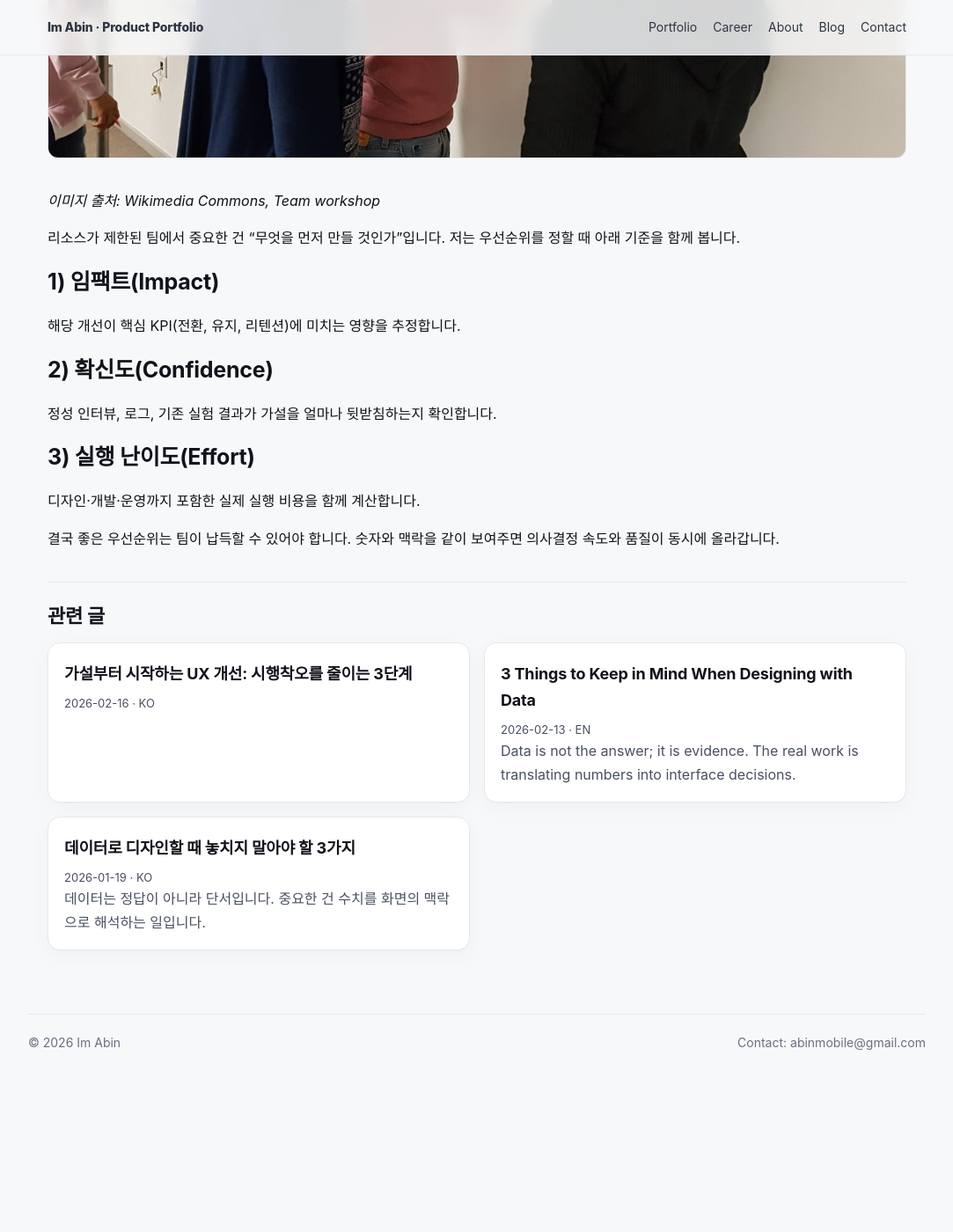
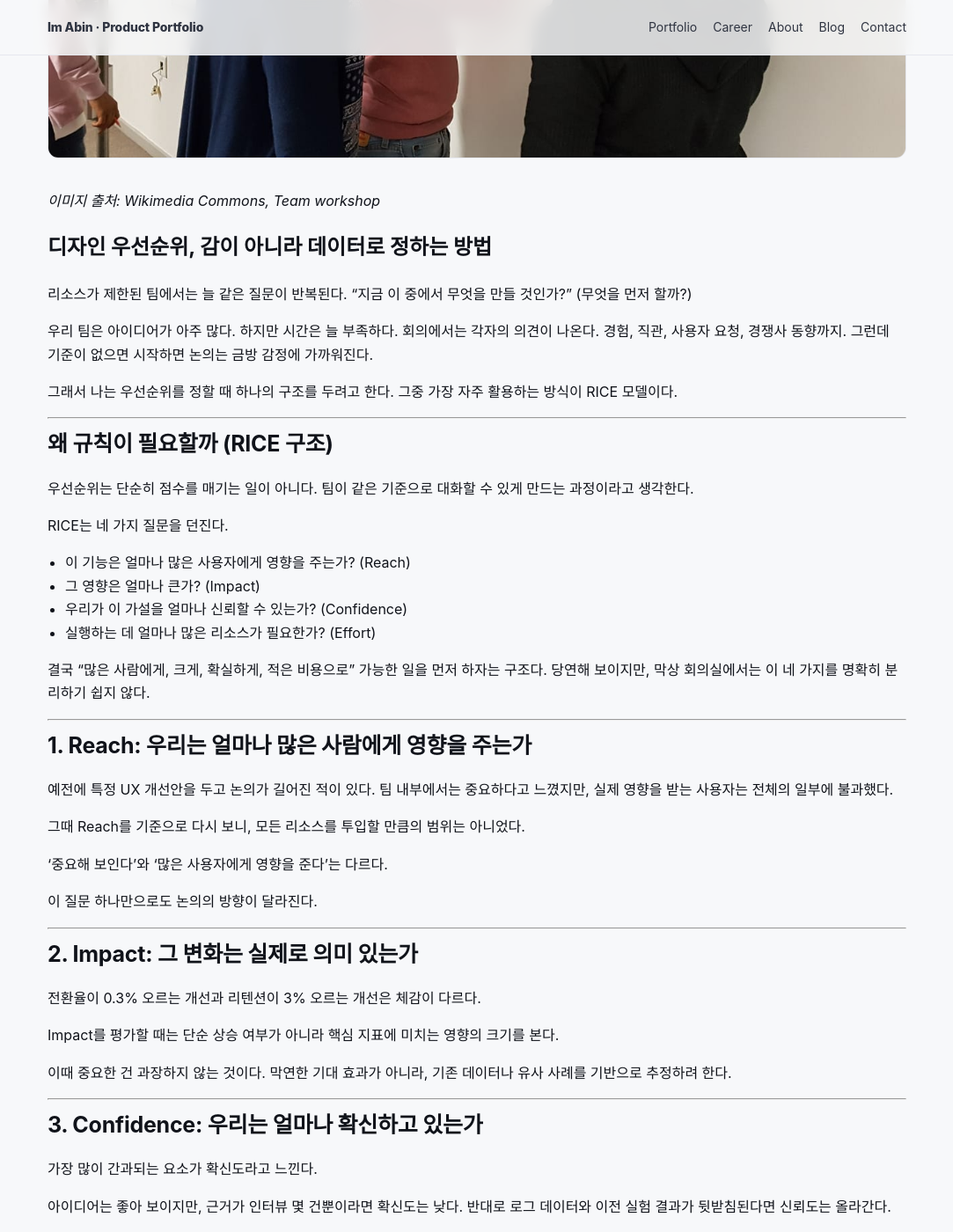
Before and after one commit to ima-bin/ima-bin.github.io, a Jekyll site: the page built from _posts/2026-02-16-data-driven-design-prioritization-ko.md, in a window 1280 px wide and 1400 px high, scrolled down 587 px. Shown: the whole window at 88% size, without its empty margins (98-1181 px from the left). Built offline with Jekyll 4.4.1, drawn with Linux system fonts in a browser that asks for light colours; our own code applies the rules of GitHub Pages for plain Markdown files; before the commit the page ends 1819 px from its top, so only the background shows below that; some of the changed text lies outside the part shown.

Commit message:
Update blog posts and add RICE framework image

```diff
--- a/_posts/2026-02-16-data-driven-design-prioritization-ko.md
+++ b/_posts/2026-02-16-data-driven-design-prioritization-ko.md
@@ -1,23 +1,135 @@
 ---
 title: "디자인 우선순위, 감이 아니라 데이터로 정하는 방법"
-date: 2026-02-16 11:06:00 +0900
+date: 2025-12-16 11:06:00 +0900
 lang_label: "KO"
-description: "Impact·Confidence·Effort 기준으로 디자인 우선순위를 정하고 팀 합의를 빠르게 만드는 데이터 기반 의사결정 방법을 정리합니다."
+description: "Reach·Impact·Confidence·Effort 기준으로 디자인 우선순위를 정하고 팀 합의를 빠르게 만드는 데이터 기반 의사결정 방법을 정리합니다."
 og_image: "/assets/blog/team-workshop.jpg"
 ---
 ![팀 워크숍 장면](/assets/blog/team-workshop.jpg)
 
 _이미지 출처: Wikimedia Commons, [Team workshop](https://commons.wikimedia.org/wiki/File:Team_workshop.jpg)_
 
-리소스가 제한된 팀에서 중요한 건 "무엇을 먼저 만들 것인가"입니다. 저는 우선순위를 정할 때 아래 기준을 함께 봅니다.
 
-## 1) 임팩트(Impact)
-해당 개선이 핵심 KPI(전환, 유지, 리텐션)에 미치는 영향을 추정합니다.
+# 디자인 우선순위, 감이 아니라 데이터로 정하는 방법
 
-## 2) 확신도(Confidence)
-정성 인터뷰, 로그, 기존 실험 결과가 가설을 얼마나 뒷받침하는지 확인합니다.
+리소스가 제한된 팀에서는 늘 같은 질문이 반복된다.
+“지금 이 중에서 무엇을 만들 것인가?” (무엇을 먼저 할까?)
 
-## 3) 실행 난이도(Effort)
-디자인·개발·운영까지 포함한 실제 실행 비용을 함께 계산합니다.
 
-결국 좋은 우선순위는 팀이 납득할 수 있어야 합니다. 숫자와 맥락을 같이 보여주면 의사결정 속도와 품질이 동시에 올라갑니다.
+우리 팀은 아이디어가 아주 많다. 하지만 시간은 늘 부족하다.
+회의에서는 각자의 의견이 나온다. 경험, 직관, 사용자 요청, 경쟁사 동향까지.
+그런데 기준이 없으면 시작하면 논의는 금방 감정에 가까워진다.
+
+그래서 나는 우선순위를 정할 때 하나의 구조를 두려고 한다.
+그중 가장 자주 활용하는 방식이 RICE 모델이다.
+
+---
+
+## 왜 규칙이 필요할까 (RICE 구조)
+
+우선순위는 단순히 점수를 매기는 일이 아니다.
+팀이 같은 기준으로 대화할 수 있게 만드는 과정이라고 생각한다.
+
+RICE는 네 가지 질문을 던진다.
+
+* 이 기능은 얼마나 많은 사용자에게 영향을 주는가? (Reach)
+* 그 영향은 얼마나 큰가? (Impact)
+* 우리가 이 가설을 얼마나 신뢰할 수 있는가? (Confidence)
+* 실행하는 데 얼마나 많은 리소스가 필요한가? (Effort)
+
+결국 “많은 사람에게, 크게, 확실하게, 적은 비용으로” 가능한 일을 먼저 하자는 구조다.
+당연해 보이지만, 막상 회의실에서는 이 네 가지를 명확히 분리하기 쉽지 않다.
+
+---
+
+## 1. Reach: 우리는 얼마나 많은 사람에게 영향을 주는가
+
+예전에 특정 UX 개선안을 두고 논의가 길어진 적이 있다.
+팀 내부에서는 중요하다고 느꼈지만, 실제 영향을 받는 사용자는 전체의 일부에 불과했다.
+
+그때 Reach를 기준으로 다시 보니,
+모든 리소스를 투입할 만큼의 범위는 아니었다.
+
+‘중요해 보인다’와
+‘많은 사용자에게 영향을 준다’는 다르다.
+
+이 질문 하나만으로도 논의의 방향이 달라진다.
+
+---
+
+## 2. Impact: 그 변화는 실제로 의미 있는가
+
+전환율이 0.3% 오르는 개선과
+리텐션이 3% 오르는 개선은 체감이 다르다.
+
+Impact를 평가할 때는 단순 상승 여부가 아니라
+핵심 지표에 미치는 영향의 크기를 본다.
+
+이때 중요한 건 과장하지 않는 것이다.
+막연한 기대 효과가 아니라, 기존 데이터나 유사 사례를 기반으로 추정하려 한다.
+
+---
+
+## 3. Confidence: 우리는 얼마나 확신하고 있는가
+
+가장 많이 간과되는 요소가 확신도라고 느낀다.
+
+아이디어는 좋아 보이지만,
+근거가 인터뷰 몇 건뿐이라면 확신도는 낮다.
+반대로 로그 데이터와 이전 실험 결과가 뒷받침된다면 신뢰도는 올라간다.
+
+확신도를 함께 보지 않으면,
+“가능성이 큰 아이디어”가 “실행해야 할 아이디어”로 오해되기 쉽다.
+
+---
+
+## 4. Effort: 실행 비용은 얼마나 되는가
+
+좋은 아이디어라도 실행 난이도가 높으면 기회비용이 커진다.
+디자인 작업뿐 아니라 개발, 운영 리소스까지 꼭 포함해서 본다.
+
+같은 효과라면 더 적은 비용으로 달성할 수 있는 일을 먼저 하는 것이 합리적이기 때문이다.
+
+---
+
+
+![RICE Framework](/assets/images/rice-framework.png)
+
+
+## 숫자가 결정을 대신하지는 않는다
+
+RICE 점수를 계산하면 정렬은 가능하다.
+하지만 **최종 결정은 사람이 한다.**
+
+예전에 점수는 높았지만,
+제품 전략 방향과 맞지 않아 보류한 적이 있다.
+그 경험 이후로 나는 점수를 “결정 도구”라기보다
+“논의를 정리하는 도구”로 사용한다.
+
+중요한 건 숫자 자체가 아니라,
+그 숫자를 설명할 수 있는가 이다.
+
+---
+
+## 마무리
+
+> ### 임팩트(Impact)
+> 해당 개선이 핵심 KPI(전환, 유지, 리텐션)에 미치는 영향을 추정.
+>
+> ### 확신도(Confidence)
+> 정성 인터뷰, 로그, 기존 실험 결과가 가설을 얼마나 뒷받침하는지.
+>
+> ### 실행 난이도(Effort)
+> 디자인·개발·운영까지 포함한 실제 실행 비용.
+
+
+우선순위를 정하기 위한 정보는 늘 불완전하고,
+그래서 더더욱 기준이 필요하다.
+
+데이터는 감을 없애는 것이 아니라, 감에 확신을 더하는 역할을 한다고 생각한다.
+
+나는 우선순위를 정할 때
+아이디어의 매력보다 근거를 먼저 본다.
+그리고 가능한 한, 설명할 수 있는 선택을 하려고 한다.
+
+결국 좋은 우선순위는 팀이 납득할 수 있어야 한다. 숫자와 맥락을 같이 보여주면 의사결정 속도와 품질이 동시에 올라간다.
```
Also changed, not shown: _posts/archive/2026-02-13-design-with-data-en.md (renamed from _posts/2026-02-13-design-with-data-en.md), assets/images/rice-framework.png (added).
